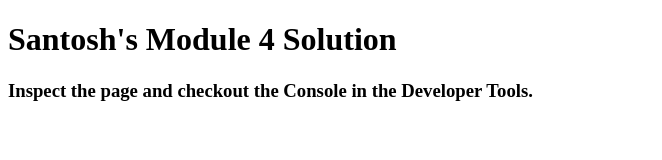
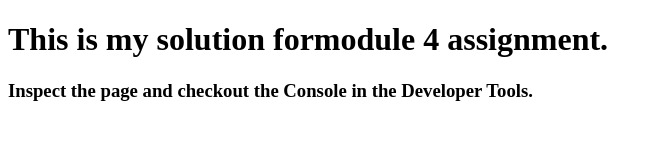
Before and after one commit to webdesigner2006/mod4_sol, a plain HTML site: page index.html in a window 1280 px wide. Shown: the whole page, without its empty margins (0-662 px from the left). Drawn offline with Linux system fonts and the light colour scheme.

Commit message:
Update index.html

```diff
--- a/index.html
+++ b/index.html
@@ -11,7 +11,7 @@
   <script src="script.js"></script>
 </head>
 <body>
-  <h1>Santosh's Module 4 Solution</h1>
+  <h1>This is my solution formodule 4 assignment.</h1>
   <h3>Inspect the page and checkout the Console in the Developer Tools.</h3>
 </body>
 </html>
```
